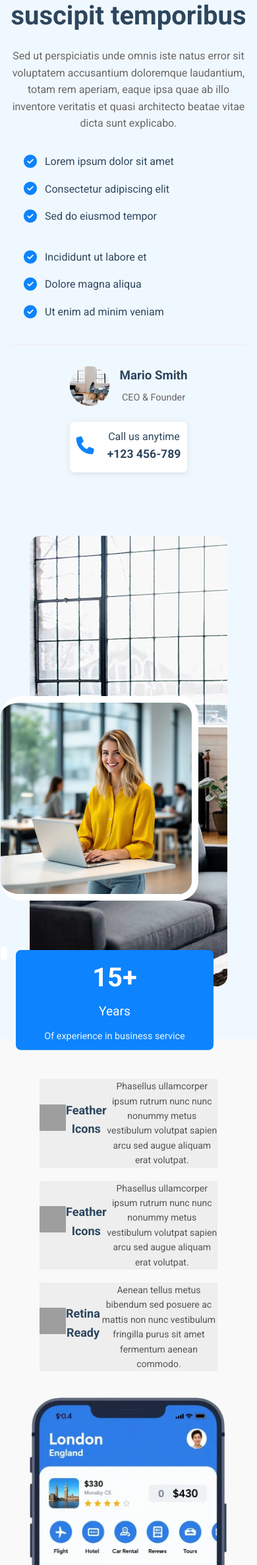
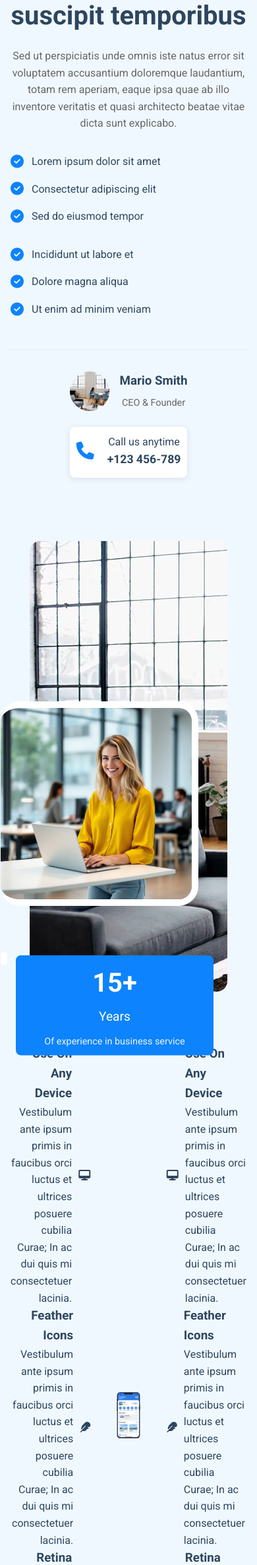
Before and after one commit to HussienElgendy9/iLanding-Clone, a PHP site: page / in a window 390 px wide. Shown: the part 1952-4324 px from the top of the page at 66% size. Run offline with PHP 8.4, Linux system fonts and the light colour scheme; some web fonts are replaced; grey boxes are pictures that could not be loaded.

Commit message:
phoneMockup

```diff
--- a/css/style.css
+++ b/css/style.css
@@ -646,60 +646,47 @@
   }
 }
 
-/* Phone Mockep */
-.features-section {
+/* phone Mockup */
+.phoneMockup{
+
+}
+.phoneMockup .container{
   display: flex;
-  flex-wrap: wrap;
-  justify-content: center;
   align-items: center;
-  padding: 40px;
-  background-color: #f9f9f9;
+ justify-content: center;
+ gap: 40px;
+
+
 }
 
-.features {
+.phoneMockup .text-left{
+ text-align: right;
+}
+.phoneMockup .text-left .box{
   display: flex;
-  flex-direction: column;
-  gap: 20px;
-  width: 100%;
-  max-width: 300px;
-  margin: 20px;
-  text-align: center;
+  align-items: center;
+  justify-content: center;
+  flex-direction: row-reverse;
+  gap: 10px;
 }
 
-.feature {
+  .phoneMockup .text-right .box{
  display: flex;
  align-items: center;
  justify-content: center;
- background-color: #eee;
+ gap: 10px;
 }
 
-.feature .icon {
-  margin-bottom: 10px;
+.phoneMockup .text-right{
+
+}
+.phoneMockup .text-right .box{
+
 }
 
-.feature img {
-  width: 40px;
-  height: 40px;
+.phoneMockup .mockup{
+ width: 500px;
 }
-
-.feature h3 {
-  font-size: 18px;
-  font-weight: bold;
-  margin-bottom: 10px;
+.phoneMockup .mockup img{
+ max-width: 100%;
 }
-
-.feature p {
-  font-size: 14px;
-  color: #555;
-}
-
-.phone-mockup {
-  flex: 1;
-  text-align: center;
-  margin: 20px;
-}
-
-.phone-mockup img {
-  max-width: 300px;
-  border-radius: 20px;
-}
--- a/index.html
+++ b/index.html
@@ -178,82 +178,91 @@
       </div>
     </div>
   </section>
-  <div class="features-section">
-    <!-- Left Features -->
-    <div class="features">
-      <div class="feature">
-        <div class="icon">
-          <img src="icon-feather.png" alt="Feather Icon" />
+  <!-- phoneMockup -->
+   <section class="phoneMockup">
+    <div class="container">
+      <div class="text-left">
+        <div class="box">
+          <div class="icon">
+            <i class="fa-solid fa-desktop"></i>
+          </div>
+          <div class="text">
+            <h3>Use On Any Device</h3>
+            <p>Vestibulum
+               ante ipsum primis in faucibus orci luctus et ultrices posuere cubilia Curae; In ac
+               dui quis mi consectetuer lacinia.</p>
+          </div>
         </div>
-        <h3>Feather Icons</h3>
-        <p>
-          Phasellus ullamcorper ipsum rutrum nunc nunc nonummy metus vestibulum volutpat sapien arcu sed
-          augue aliquam erat volutpat.
-        </p>
+        <div class="box">
+          <div class="icon">
+            <i class="fa-solid fa-feather"></i>
+          </div>
+          <div class="text">
+            <h3>Feather Icons</h3>
+            <p>Vestibulum
+               ante ipsum primis in faucibus orci luctus et ultrices posuere cubilia Curae; In ac
+               dui quis mi consectetuer lacinia.</p>
+          </div>
+        </div>
+        <div class="box">
+          <div class="icon">
+            <i class="fa-solid fa-eye"></i>
+          </div>
+          <div class="text">
+            <h3>Retina Ready
+            </h3>
+            <p>Vestibulum
+               ante ipsum primis in faucibus orci luctus et ultrices posuere cubilia Curae; In ac
+               dui quis mi consectetuer lacinia.</p>
+          </div>
+        </div>
+
+
+
       </div>
-      <div class="feature">
-        <div class="icon">
-          <img src="icon-feather.png" alt="Feather Icon" />
+      <div class="mockup">
+        <img src="./assets/img/phone-app-screen.webp" alt="">
+      </div>
+      <div class="text-right">
+        <div class="box">
+          <div class="icon">
+            <i class="fa-solid fa-desktop"></i>
+          </div>
+          <div class="text">
+            <h3>Use On Any Device</h3>
+            <p>Vestibulum
+               ante ipsum primis in faucibus orci luctus et ultrices posuere cubilia Curae; In ac
+               dui quis mi consectetuer lacinia.</p>
+          </div>
         </div>
-        <h3>Feather Icons</h3>
-        <p>
-          Phasellus ullamcorper ipsum rutrum nunc nunc nonummy metus vestibulum volutpat sapien arcu sed
-          augue aliquam erat volutpat.
-        </p>
-      </div>
-      <div class="feature">
-        <div class="icon">
-          <img src="icon-retina.png" alt="Retina Icon" />
+        <div class="box">
+          <div class="icon">
+            <i class="fa-solid fa-feather"></i>
+          </div>
+          <div class="text">
+            <h3>Feather Icons</h3>
+            <p>Vestibulum
+               ante ipsum primis in faucibus orci luctus et ultrices posuere cubilia Curae; In ac
+               dui quis mi consectetuer lacinia.</p>
+          </div>
         </div>
-        <h3>Retina Ready</h3>
-        <p>
-          Aenean tellus metus bibendum sed posuere ac mattis non nunc vestibulum fringilla purus sit
-          amet fermentum aenean commodo.
-        </p>
+        <div class="box">
+          <div class="icon">
+            <i class="fa-solid fa-eye"></i>
+          </div>
+          <div class="text">
+            <h3>Retina Ready
+            </h3>
+            <p>Vestibulum
+               ante ipsum primis in faucibus orci luctus et ultrices posuere cubilia Curae; In ac
+               dui quis mi consectetuer lacinia.</p>
+          </div>
+        </div>
+
+
       </div>
     </div>
-
-    <!-- Phone Mockup -->
-    <div class="phone-mockup">
-      <img src="./assets/img/phone-app-screen.webp" alt="Device Icon" />
-    </div>
-
-    <!-- Right Features -->
-    <div class="features">
-      <div class="feature">
-        <div class="icon">
-          <img src="icon-code.png" alt="Code Icon" />
-        </div>
-        <h3>W3C Valid Code</h3>
-        <p>
-          Donec vitae sapien ut libero venenatis faucibus nullam quis ante etiam sit amet orci eget eros
-          faucibus tincidunt.
-        </p>
-      </div>
-      <div class="feature">
-        <div class="icon">
-          <img src="icon-responsive.png" alt="Responsive Icon" />
-        </div>
-        <h3>Fully Responsive</h3>
-        <p>
-          Maecenas tempus tellus eget condimentum rhoncus sem quam semper libero sit amet adipiscing sem
-          neque sed ipsum.
-        </p>
-      </div>
-      <div class="feature">
-        <div class="icon">
-          <img src="icon-browser.png" alt="Browser Icon" />
-        </div>
-        <h3>Browser Compatibility</h3>
-        <p>
-          Nullam dictum felis eu pede mollis pretium integer tincidunt cras dapibus vivamus elementum
-          semper nisi aenean vulputate.
-        </p>
-      </div>
-    </div>
-  </div>
-
-
+   </section>
 
 
   <script src="./js/main.js"></script>
```
